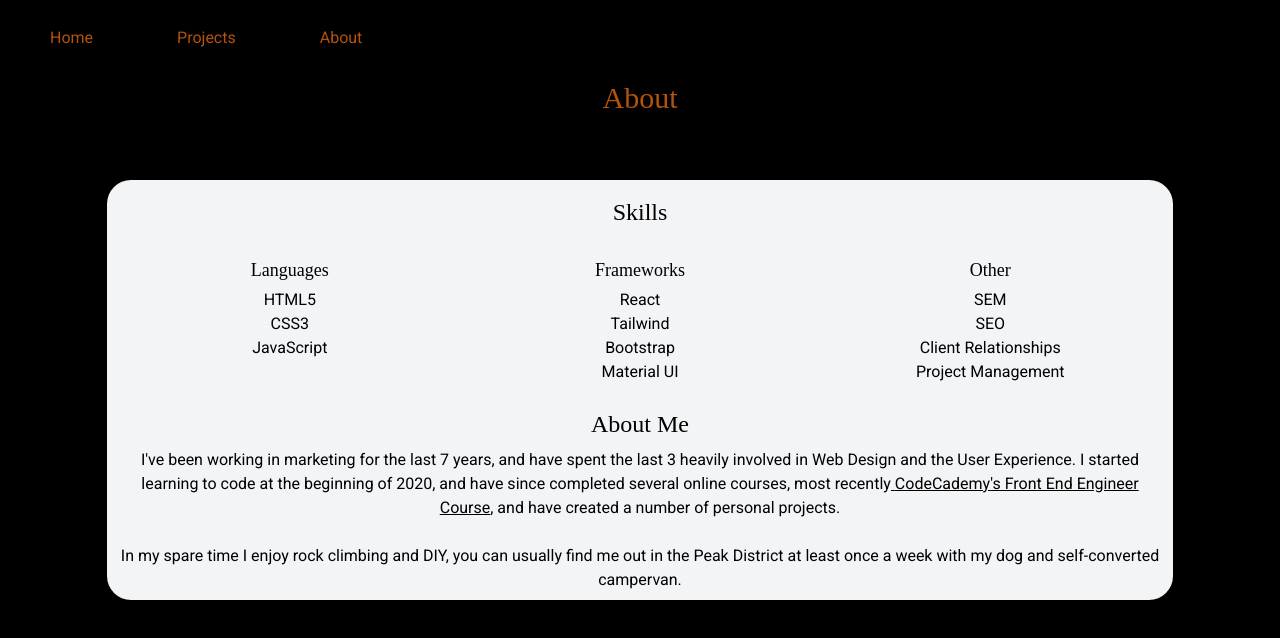
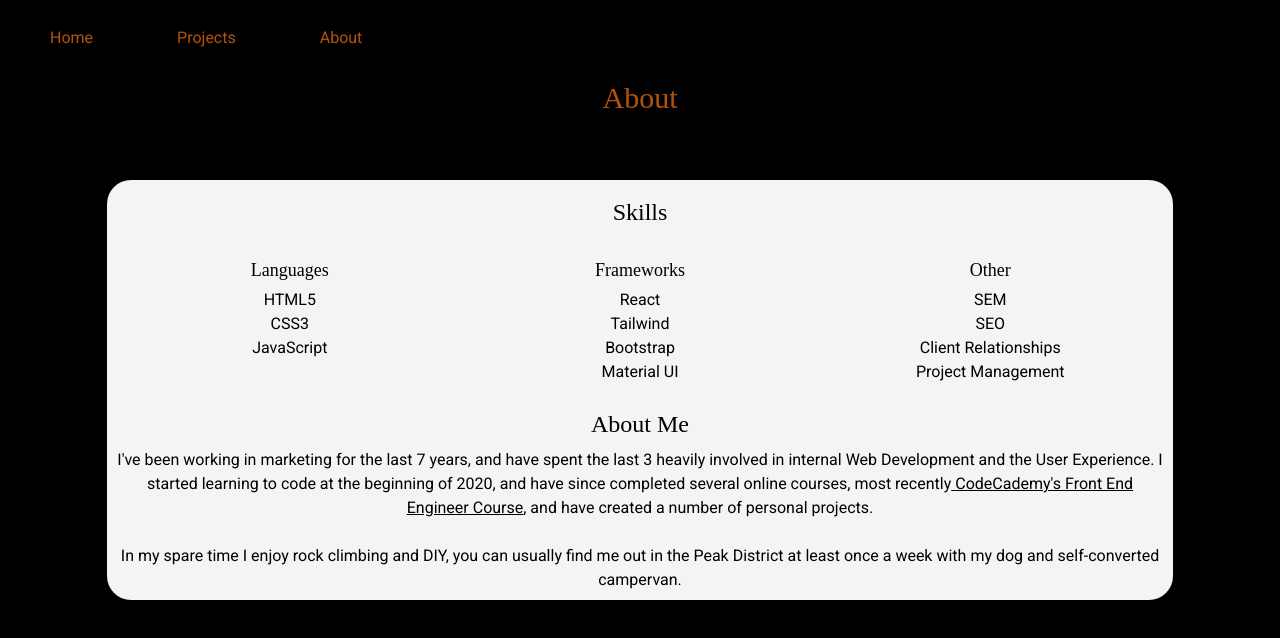
Before and after one commit to JaricW/portfolio, a React (Create React App) app: page / in a window 1280 px wide. Both pictures are taken after a click on the item "About". Shown: the top 638 px of the page. Built offline with nearby package versions, Linux system fonts and the light colour scheme; a web font is replaced by a local one.

Commit message:
updated external link

```diff
--- a/src/Components/About.js
+++ b/src/Components/About.js
@@ -43,7 +43,7 @@ const About = () => {
               <h2 className="p-2 text-2xl">About Me</h2>
               <p>
                 I've been working in marketing for the last 7 years, and have
-                spent the last 3 heavily involved in Web Design and the User
+                spent the last 3 heavily involved in internal Web Development and the User
                 Experience. I started learning to code at the beginning of 2020,
                 and have since completed several online courses, most recently
                 <a
```
